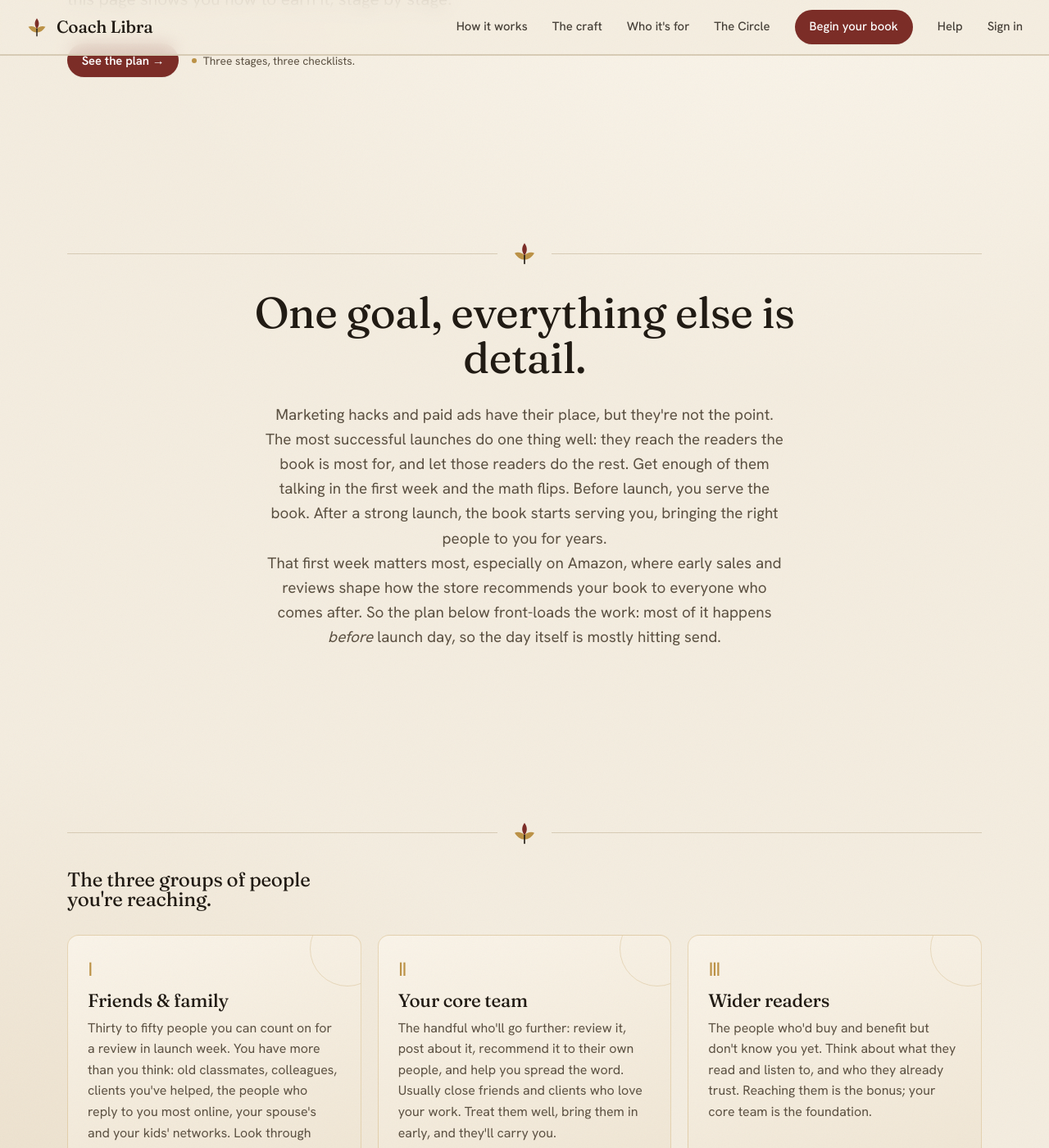
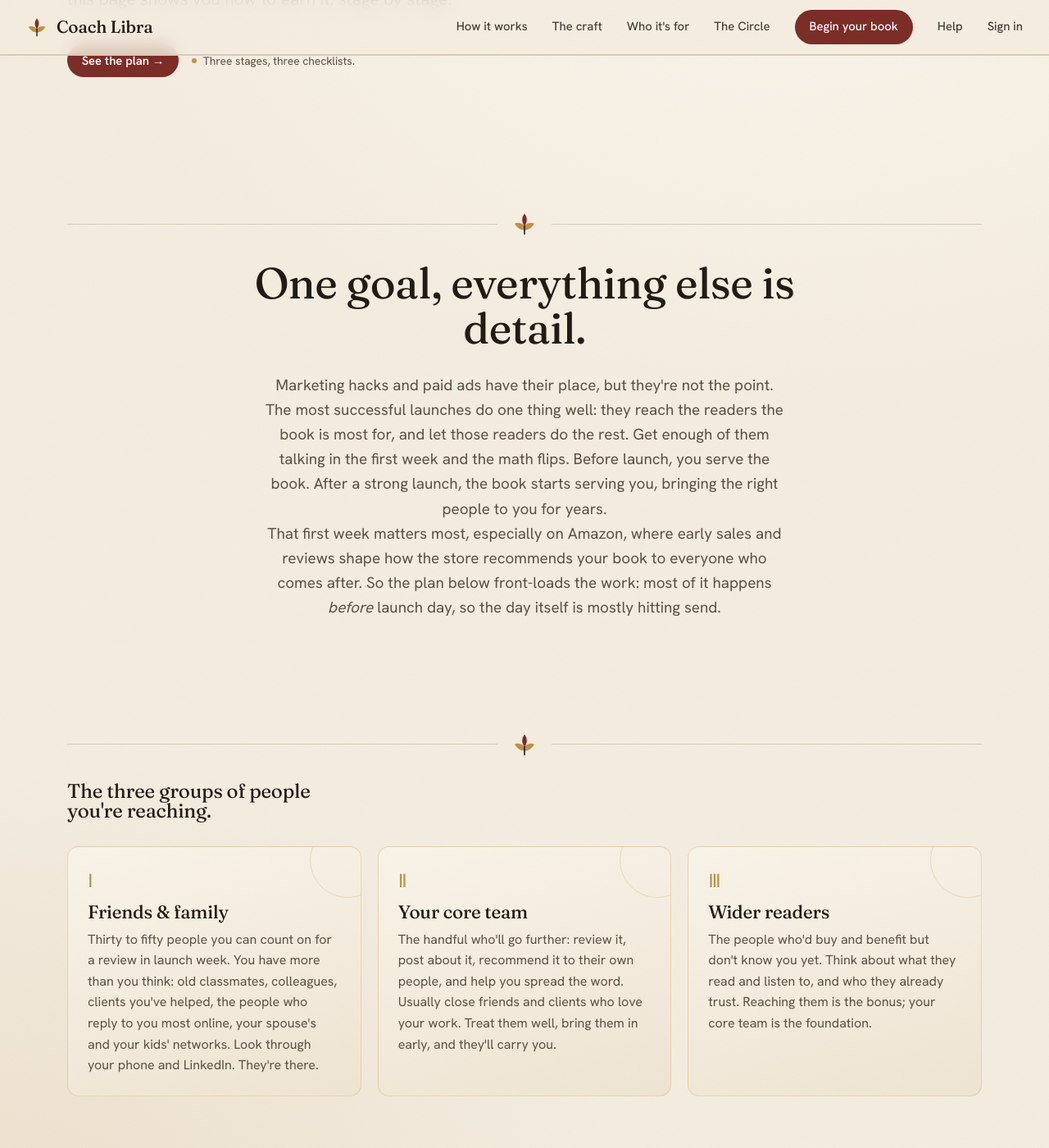
Before and after one commit to ajcrabill/coach-libra-website, a Jekyll site: the page built from launch.html, in a window 1280 px wide and 1400 px high, scrolled down 992 px. Shown: the whole window at 82% size. Built offline with Jekyll 4.4.1, drawn with Linux system fonts in a browser that asks for light colours.

Commit message:
site(launch): tighten band padding (104->68px) — less air above each divider
🤖 Generated with [Claude Code](https://claude.com/claude-code)

Co-Authored-By: Claude Opus 4.8 (1M context) <noreply@anthropic.com>

```diff
--- a/launch.html
+++ b/launch.html
@@ -121,6 +121,7 @@ pageScript: home
 </main>
 
 <style>
+  .band { padding: 68px 0; }   /* tighter than the default 104px — less air above each rule-orn divider */
   .cards3 { display:grid; grid-template-columns:repeat(auto-fit,minmax(240px,1fr)); gap:20px; margin-top:30px; }
   .cards3 .card { border:1px solid rgba(189,147,71,.28); border-radius:14px; padding:24px; }
   .cards3 .num { font-family:"Fraunces",serif; font-size:1.4rem; color:var(--gold,#bd9347); }
```
